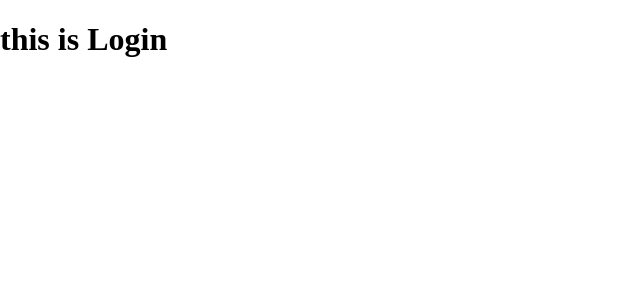
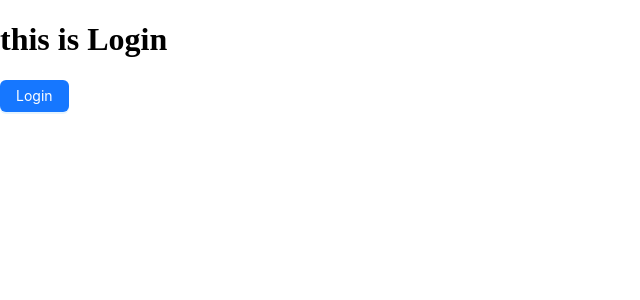
Before and after one commit to telescope114/vite-test-for-me, a React (Vite) app: page /login in a window 1280 px wide. Shown: the top 300 px of the page, without its empty margins (0-640 px from the left). Built offline with nearby package versions, Linux system fonts and the light colour scheme.

Commit message:
bug: 设计缺陷，等待修复

```diff
--- /dev/null
+++ b/src/App.tsx
@@ -0,0 +1,10 @@
+import Router from './router/index'
+import React, { type FC, memo } from 'react'
+
+const App: FC = memo(() => {
+  return (
+    <Router />
+  )
+})
+
+export default App
--- a/src/main.tsx
+++ b/src/main.tsx
@@ -1,14 +1,13 @@
 import React from 'react'
 import ReactDOM from 'react-dom/client'
-import router from './router/index'
-import { RouterProvider } from 'react-router'
 import { RecoilRoot } from 'recoil'
+import App from './App'
 import './main.less'
 
 ReactDOM.createRoot(document.getElementById('root') as HTMLElement).render(
   <React.StrictMode>
     <RecoilRoot>
-      <RouterProvider router={router} />
+      <App />
     </RecoilRoot>
   </React.StrictMode>
 )
--- a/src/pages/login.tsx
+++ b/src/pages/login.tsx
@@ -1,8 +1,15 @@
 import React, { type FC, memo } from 'react'
+import { Button } from 'antd'
+// import { useHref } from 'react-router'
 
-const login: FC = memo(() => {
+const login: FC = memo(({ authCallback }: any) => {
+  const login = (): void => {
+    // const [, set] = useRecoilState(authSelector)
+    authCallback({ token: '123465' })
+  }
   return (<>
-  <h1>this is Login</h1>
+    <h1>this is Login</h1>
+    <Button type="primary" onClick={login}>Login</Button>
   </>)
 })
 
--- a/src/recoil/auth.ts
+++ b/src/recoil/auth.ts
@@ -17,6 +17,7 @@ export const authSelector = selector({
     return get(authAtom)
   },
   set: ({ set }, newValue) => {
+    console.log(newValue)
     window.localStorage.setItem('auth', JSON.stringify(newValue))
     set(authAtom, newValue)
   }
--- a/src/router/index.tsx
+++ b/src/router/index.tsx
@@ -1,16 +1,32 @@
-import { createBrowserRouter, Navigate, type RouteObject } from 'react-router-dom'
-import React from 'react'
+import { BrowserRouter, Routes, Route, Navigate, type RouteObject } from 'react-router-dom'
+import React, { type FC, memo, useCallback } from 'react'
 import withoutAuth from './withoutAuth'
 import withAuth from './withAuth'
 import NotFound from '../pages/notFound'
+import { authSelector, type authState } from '../recoil/auth'
+import { useRecoilState } from 'recoil'
 
-const routes: RouteObject[] = [
-  ...withoutAuth(),
-  ...withAuth(),
-  { path: '/', element: (<Navigate to="/app/aaa"/>) },
-  { path: '*', element: (<NotFound />) }
-]
+const Router: FC = memo(() => {
+  const [auth, setAuth] = useRecoilState(authSelector)
+  const authCallback = useCallback((newVal: authState) => {
+    setAuth(newVal)
+  }, [auth()])
+  const routes: RouteObject[] = [
+    ...withoutAuth(authCallback),
+    ...withAuth(auth()),
+    { path: '/', element: (<Navigate to="/app/aaa"/>) },
+    { path: '*', element: (<NotFound />) }
+  ]
+  return (
+    <BrowserRouter>
+      <Routes>
+        { routes.map(item => (
+          <Route key={item.path} path={item.path} element={item.element} />
+        )) }
+      </Routes>
+    </BrowserRouter>
+  )
+})
 
-const router = createBrowserRouter(routes)
-
-export default router
+Router.displayName = 'Router'
+export default Router
--- a/src/router/withAuth.tsx
+++ b/src/router/withAuth.tsx
@@ -2,17 +2,21 @@ import { type RouteObject } from 'react-router'
 import MyLayout from '../components/organisms/MyLayout'
 import Aaa from '../pages/aaa'
 import { nestComponents } from '../utils/routesUtils'
-// import { type authState } from '../recoil/auth'
+import { type authState } from '../recoil/auth'
 import React from 'react'
+import { Navigate } from 'react-router-dom'
 
-const routes = (): RouteObject[] => {
-  // console.log(auth)
-  return (
-    [
+const routes = (auth: authState): RouteObject[] => {
+  if (auth.token !== null) {
+    return [
       { path: '/app/aaa', element: (nestComponents([MyLayout, Aaa])) },
       { path: '/app', element: (<MyLayout/>) }
     ]
-  )
+  } else {
+    return [
+      { path: '*', element: (<Navigate to="/login" />) }
+    ]
+  }
 }
 
 export default routes
--- a/src/router/withoutAuth.tsx
+++ b/src/router/withoutAuth.tsx
@@ -5,9 +5,9 @@ import React from 'react'
 /**
  * 无需身份认证的路由
  */
-const routes = (): RouteObject[] => {
+const routes = ({ authCallback }: any): RouteObject[] => {
   return [
-    { path: '/login', element: (<Login />) }
+    { path: '/login', element: (<Login authCallback={ authCallback } />) }
   ]
 }
 
```
